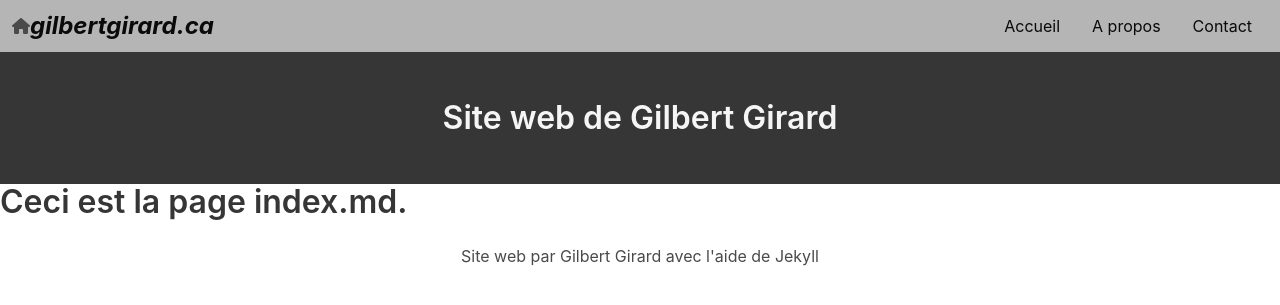
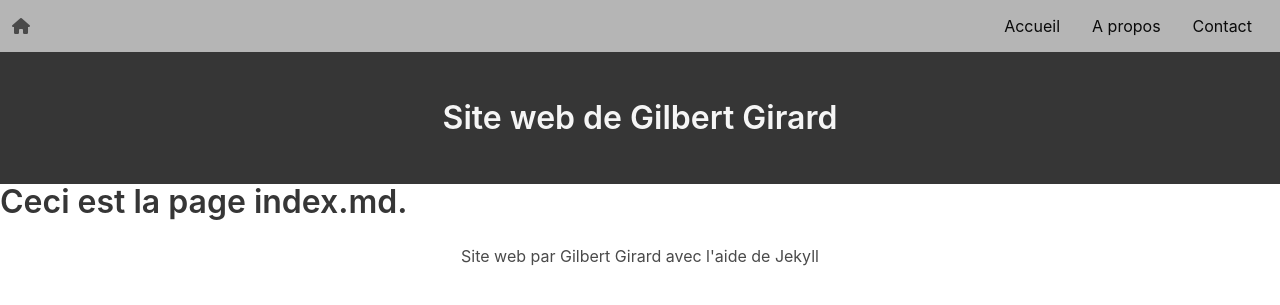
Before and after one commit to gilbiere/jeckyll-1, a Jekyll site: the page built from index.md, in a window 1280 px wide. Shown: the top 305 px of the page. Built offline with Jekyll 4.4.1, drawn with Linux system fonts in a browser that asks for light colours; nearby versions of some CDN libraries.

Commit message:
remove link gilbertgirard.ca

```diff
--- a/_includes/menu-top.html
+++ b/_includes/menu-top.html
@@ -3,7 +3,6 @@
     <div class="navbar-start">
         <div class="navbar-item">
             <i class="fa-solid fa-house"></i>
-            <a class="has-text-black is-size-4 has-text-weight-bold is-italic" href="{{ site.url }}">gilbertgirard.ca</a>
         </div>
     </div>
 
```
